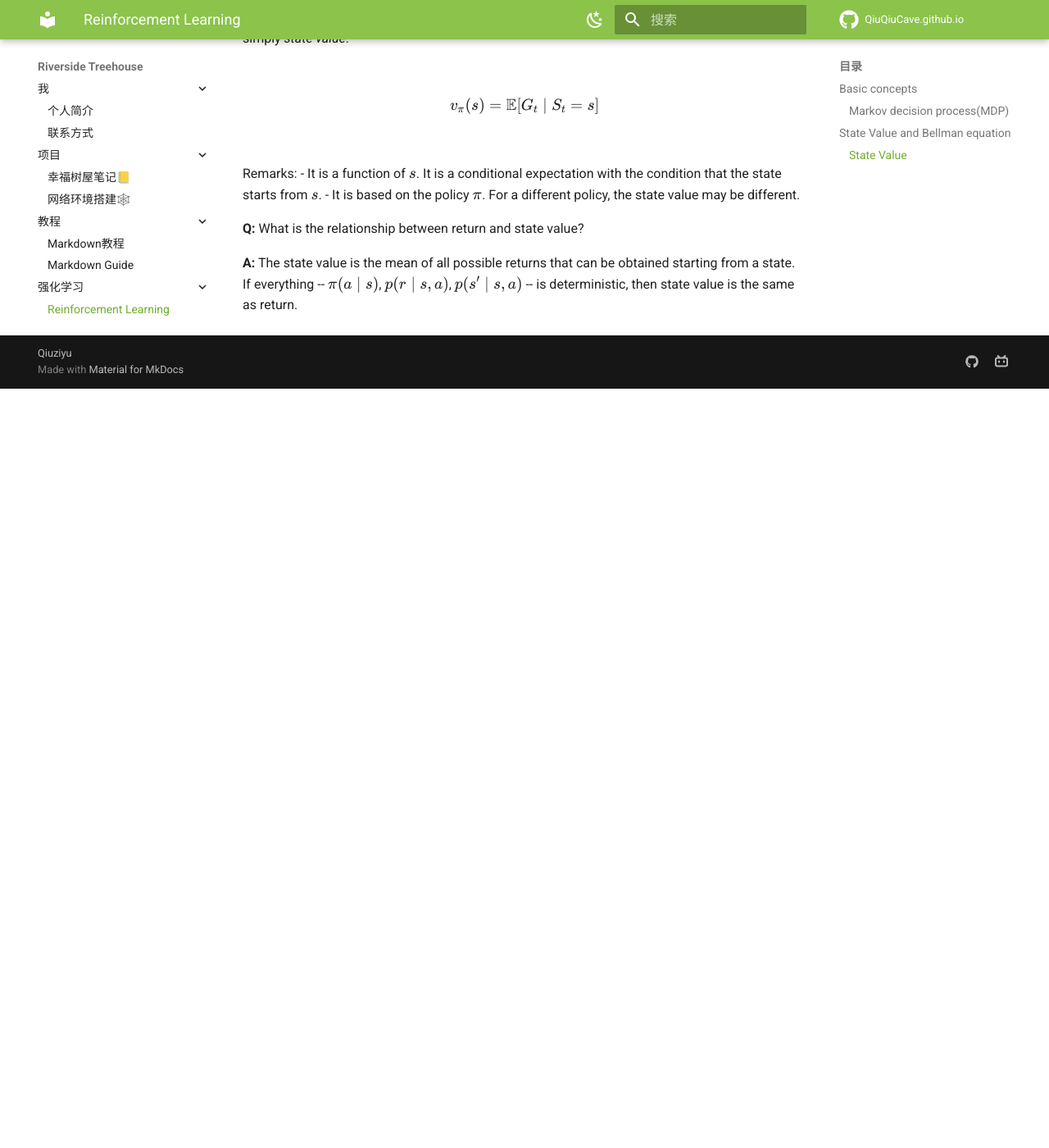
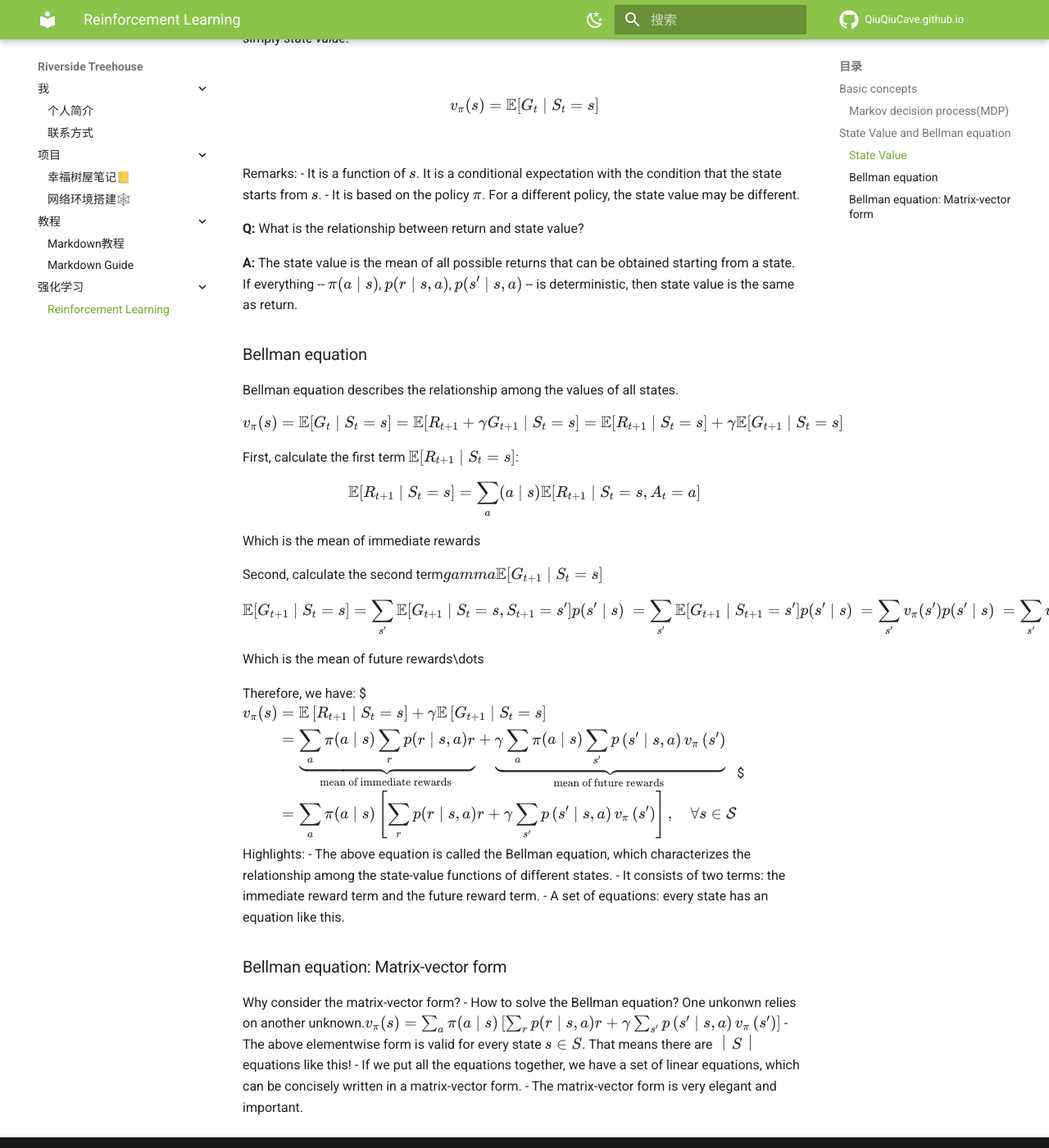
Before and after one commit to QiuQiuCave/QiuQiuCave.github.io, an MkDocs documentation site: the page built from docs/RL/RL.md, in a window 1280 px wide and 1400 px high, scrolled down 1584 px. Shown: the whole window at 82% size. Built offline with MkDocs 1.6.1 and Material for MkDocs 9.7.7, drawn with Linux system fonts in a browser that asks for light colours; comment, search, counter and statistics services are not loaded; before the commit the page ends 2058 px from its top, so only the background shows below that.

Commit message:
add RL Bellman equations

```diff
--- a/docs/RL/RL.md
+++ b/docs/RL/RL.md
@@ -73,3 +73,41 @@ Remarks:
 **Q:** What is the relationship between return and state value?
 
 **A:** The state value is the mean of all possible returns that can be obtained starting from a state. If everything -- $\pi(a \mid s)$, $p(r \mid s, a)$, $p(s' \mid s, a)$ -- is deterministic, then state value is the same as return.
+
+### Bellman equation
+ Bellman equation describes the relationship among the values of all states.
+ $$
+v_\pi(s) = \mathbb{E}[G_t \mid S_t = s]=\mathbb{E}[R_{t+1}+\gamma G_{t+1} \mid S_t =s]=\mathbb{E}[R_{t+1} \mid S_t=s]+\gamma\mathbb{E}[G_{t+1} \mid S_t = s]
+ $$
+First, calculate the first term $\mathbb{E}[R_{t+1} \mid S_t = s]$:
+$$
+\mathbb{E}[R_{t+1} \mid S_t=s] = \sum_{a}(a \mid s)\mathbb{E}[R_{t+1}\mid S_t=s,A_t=a]
+$$
+Which is the mean of immediate rewards
+
+Second, calculate the second term$gamma\mathbb{E}[G_{t+1} \mid S_t = s]$
+$$
+\mathbb{E}[G_{t+1} \mid S_t = s] = \sum_{s'} \mathbb{E}[G_{t+1} \mid S_t = s, S_{t+1} = s'] p(s' \mid s) \\
+= \sum_{s'} \mathbb{E}[G_{t+1} \mid S_{t+1} = s'] p(s' \mid s) \\
+= \sum_{s'} v_{\pi}(s') p(s' \mid s) \\
+= \sum_{s'} v_{\pi}(s') \sum_a p(s' \mid s, a) \pi(a \mid s)
+$$
+Which is the mean of future rewards\dots
+
+Therefore, we have:
+$$\begin{aligned}
+v_{\pi}(s) & =\mathbb{E}\left[R_{t+1} \mid S_{t}=s\right]+\gamma \mathbb{E}\left[G_{t+1} \mid S_{t}=s\right] \\
+& =\underbrace{\sum_{a} \pi(a \mid s) \sum_{r} p(r \mid s, a) r}_{\text {mean of immediate rewards }}+\underbrace{\gamma \sum_{a} \pi(a \mid s) \sum_{s^{\prime}} p\left(s^{\prime} \mid s, a\right) v_{\pi}\left(s^{\prime}\right)}_{\text {mean of future rewards }} \\
+& =\sum_{a} \pi(a \mid s)\left[\sum_{r} p(r \mid s, a) r+\gamma \sum_{s^{\prime}} p\left(s^{\prime} \mid s, a\right) v_{\pi}\left(s^{\prime}\right)\right], \quad \forall s \in \mathcal{S}
+\end{aligned}$$
+Highlights:
+- The above equation is called the Bellman equation, which characterizes the relationship among the state-value functions of different states.
+- It consists of two terms: the immediate reward term and the future reward term.
+- A set of equations: every state has an equation like this.
+
+### Bellman equation: Matrix-vector form
+Why consider the matrix-vector form?
+- How to solve the Bellman equation? One unkonwn relies on another unknown.$v_\pi(s)=\sum_{a} \pi(a \mid s)\left[\sum_{r} p(r \mid s, a) r+\gamma \sum_{s^{\prime}} p\left(s^{\prime} \mid s, a\right) v_{\pi}\left(s^{\prime}\right)\right]$
+- The above elementwise form is valid for every state $s\in S$. That means there are $｜S｜$equations like this!
+- If we put all the equations together, we have a set of linear equations, which can be concisely written in a matrix-vector form.
+- The matrix-vector form is very elegant and important.
```
